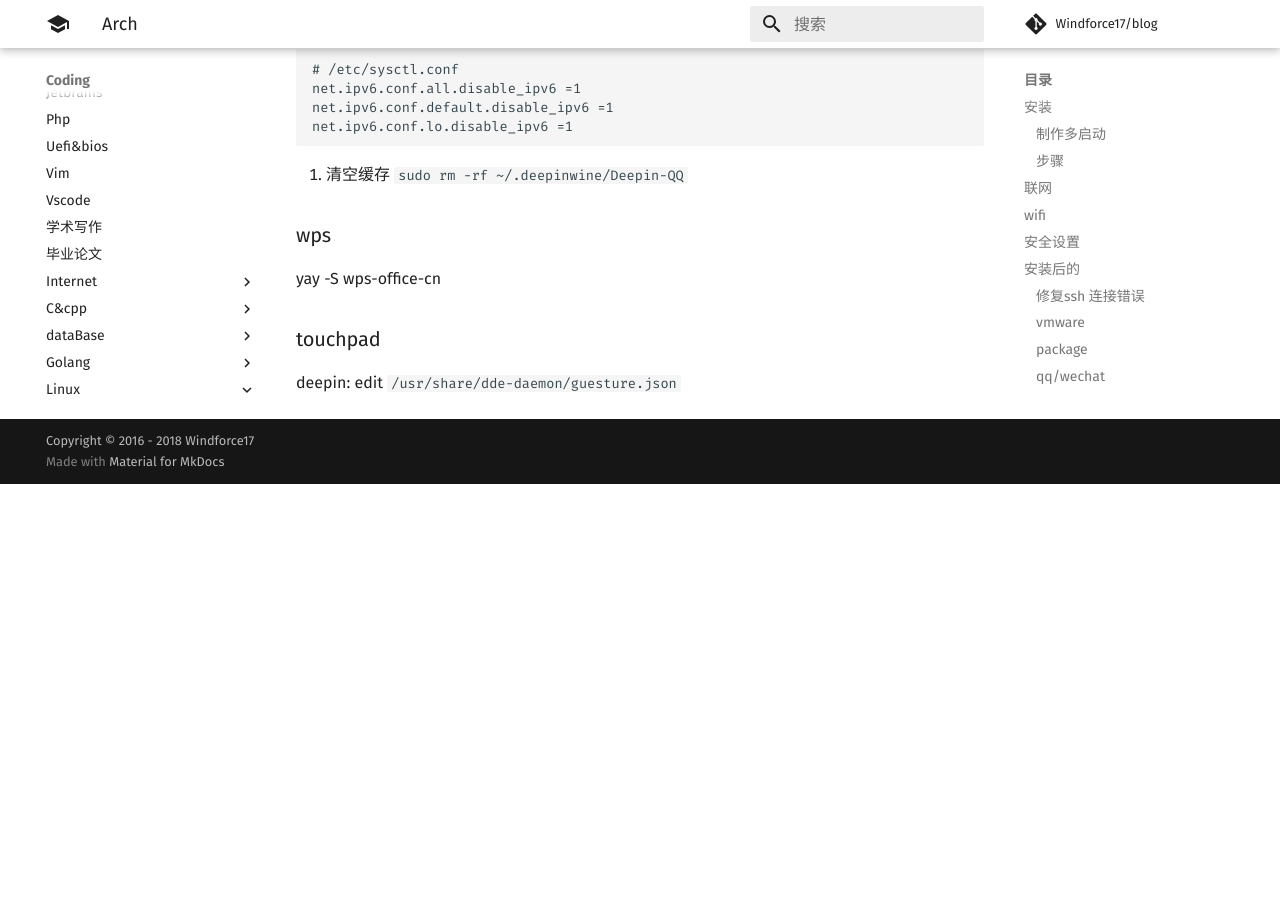
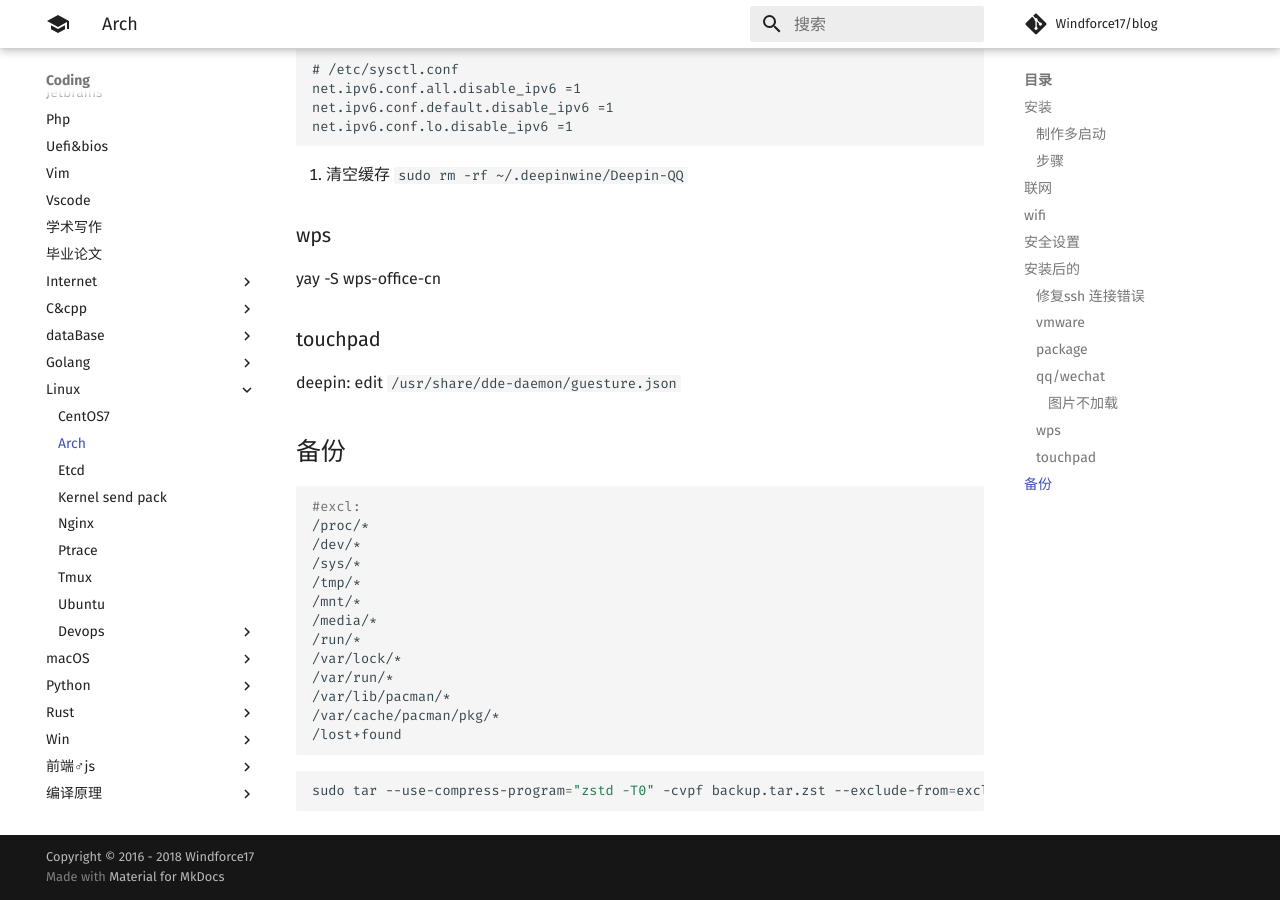
Before and after one commit to Windforce17/blog, an MkDocs documentation site: the page built from docs/coding/linux/arch.md, in a window 1280 px wide and 900 px high, scrolled down 4328 px. Built offline with MkDocs 1.6.1 and Material for MkDocs 9.7.7, drawn with Linux system fonts in a browser that asks for light colours; comment, search, counter and statistics services are not loaded; before the commit the page ends 4812 px from its top, so only the background shows below that.

Commit message:
move new dir

````diff
--- a/docs/coding/linux/arch.md
+++ b/docs/coding/linux/arch.md
@@ -209,3 +209,23 @@
 ### touchpad
 
 deepin: edit `/usr/share/dde-daemon/guesture.json`
+
+##  备份
+```sh
+#excl:
+/proc/*
+/dev/*
+/sys/*
+/tmp/*
+/mnt/*
+/media/*
+/run/*
+/var/lock/*
+/var/run/*
+/var/lib/pacman/*
+/var/cache/pacman/pkg/*
+/lost+found
+```
+```sh
+sudo tar --use-compress-program="zstd -T0" -cvpf backup.tar.zst --exclude-from=excl /
+```
````
Also changed, not shown: docs/WLAN&SEC/pm3.md (added, +5 -0 lines), docs/Web&Sec/4 各种漏洞/2018-02-06-13-27-00.png (renamed from docs/Web&Attack/4 各种漏洞/2018-02-06-13-27-00.png), docs/Web&Sec/SQL注入.md (renamed from docs/Web&Attack/SQL注入.md), docs/Web&Sec/Web安全.png (renamed from docs/Web&Attack/Web安全.png), docs/Web&Sec/XSS SSRF.md (renamed from docs/Web&Attack/XSS SSRF.md), docs/Web&Sec/codeExec.md (renamed from docs/Web&Attack/codeExec.md), docs/Web&Sec/msf.md (renamed from docs/Web&Attack/msf.md), docs/Web&Sec/other.md (renamed from docs/Web&Attack/other.md), docs/Web&Sec/wlan attack/2018-10-06-15-18-14.png (renamed from docs/Web&Attack/wlan attack/2018-10-06-15-18-14.png), docs/Web&Sec/wlan.md (renamed from docs/Web&Attack/wlan.md), docs/Web&Sec/信息安全实践总结.md (renamed from docs/Web&Attack/信息安全实践总结.md), docs/Web&Sec/信息收集.md (renamed from docs/Web&Attack/信息收集.md), docs/Web&Sec/压测.md (renamed from docs/Web&Attack/压测.md), docs/Web&Sec/各种漏洞.md (renamed from docs/Web&Attack/各种漏洞.md), 4 more files, 2 other files.
